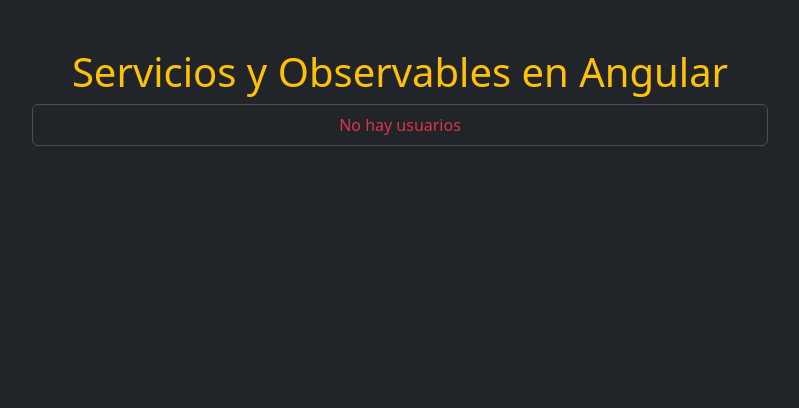
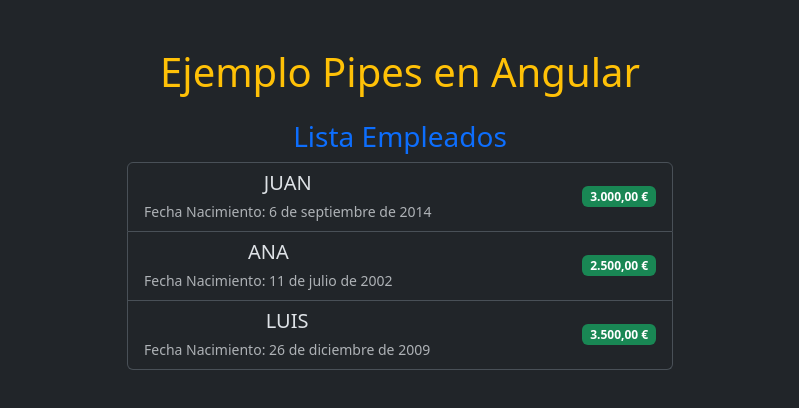
Before and after one commit to MAOIRO17/CursoAngular, an Angular app in the folder AppAngular/: page / in a window 1280 px wide. Shown: the top 408 px of the page, without its empty margins (240-1039 px from the left). Built offline with nearby package versions, Linux system fonts and the light colour scheme; no server answers.

Commit message:
Ejercicio de Pipes en Angular

```diff
--- a/AppAngular/src/app/app.html
+++ b/AppAngular/src/app/app.html
@@ -1,4 +1,4 @@
 <div class="container text-center mt-5">
   <h1 class="text-center text-warning">{{ title}}</h1>
-  <app-listado-usuarios/>
+  <app-ejempplo-pipes/>
 </div>
--- a/AppAngular/src/app/app.ts
+++ b/AppAngular/src/app/app.ts
@@ -1,21 +1,19 @@
-import { Component } from '@angular/core';
-import { AgregarTarea } from "./agregar-tarea/agregar-tarea";
-import { ComponenteFor } from "./componente-for/componente-for";
-import { ComponenteIf } from './componente-if/componente-if';
-import { Hijo } from './padre/hijo/hijo';
-import { Padre } from './padre/padre';
-import { ViewChildComponent } from "./view-child/view-child";
+import { registerLocaleData } from '@angular/common';
+import localeEs from '@angular/common/locales/es';
+import { Component, LOCALE_ID } from '@angular/core';
+import { EjempploPipes } from "./ejempplo-pipes/ejempplo-pipes";
 import { Mensaje } from './mensaje';
-import { ListadoUsuarios } from "./listado-usuarios/listado-usuarios";
-
+//Datos locales para el idioma español
+registerLocaleData(localeEs, 'es');
 @Component({
   selector: 'app-root',
   templateUrl: './app.html',
   styleUrl: './app.css',
-  imports: [ListadoUsuarios]
+  imports: [EjempploPipes],
+  providers: [{ provide: LOCALE_ID, useValue: 'es' }]
 })
 export class App {
-  title = "Servicios y Observables en Angular";
+  title = "Ejemplo Pipes en Angular";
 
   mensaje: string;
   constructor(mensajeService: Mensaje) {
--- /dev/null
+++ b/AppAngular/src/app/ejempplo-pipes/ejempplo-pipes.html
@@ -0,0 +1,20 @@
+<div class="container my-4">
+  <h3 class="text-center text-primary">Lista Empleados</h3>
+  <ul class="list-group w-50 mx-auto">
+    @for(empleado of empleados;track empleado){
+    <li
+      class="list-group-item d-flex justify-content-between align-items-center"
+    >
+      <div>
+        <h5 class="mb-1">{{ empleado.nombre | uppercase }}</h5>
+        <small class="text-muted">
+          Fecha Nacimiento: {{ empleado.fechaNacimiento | date : "longDate" }}
+        </small>
+      </div>
+      <span class="badge bg-success">{{
+        empleado.sueldo | currency : "EUR"
+      }}</span>
+    </li>
+    }
+  </ul>
+</div>
--- /dev/null
+++ b/AppAngular/src/app/ejempplo-pipes/ejempplo-pipes.ts
@@ -0,0 +1,17 @@
+import { CommonModule } from '@angular/common';
+import { Component } from '@angular/core';
+
+@Component({
+  selector: 'app-ejempplo-pipes',
+  imports: [CommonModule],
+  templateUrl: './ejempplo-pipes.html',
+  styleUrl: './ejempplo-pipes.css'
+})
+export class EjempploPipes {
+empleados = [
+    { nombre: 'Juan', fechaNacimiento:new Date("2014-09-06"), sueldo: 3000 },
+    { nombre: 'Ana', fechaNacimiento:new Date("2002-07-11"), sueldo: 2500 },
+    { nombre: 'Luis', fechaNacimiento:new Date("2009-12-26"), sueldo: 3500 }
+  ];
+
+}
```
Also changed, not shown: AppAngular/src/app/ejempplo-pipes/ejempplo-pipes.css (added).
